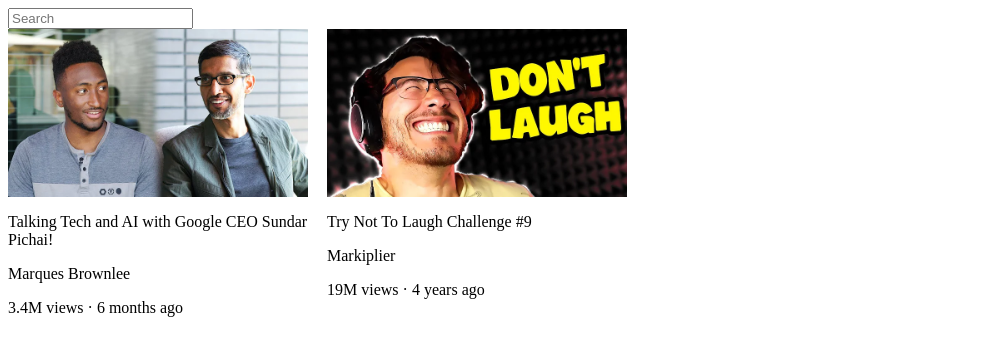
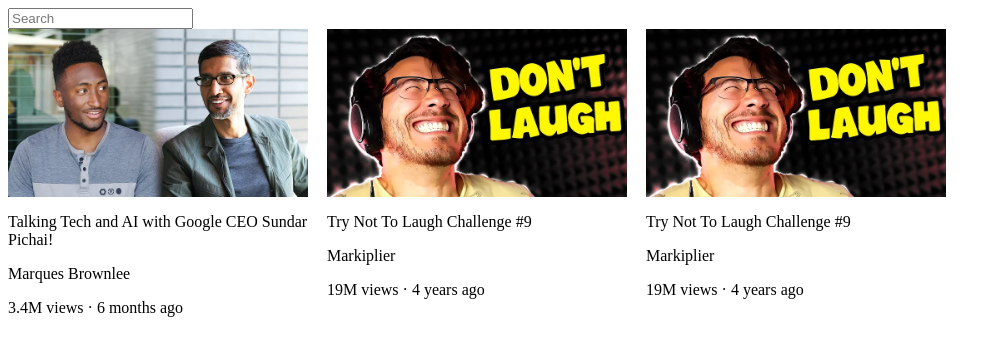
Before and after one commit to Dorfink/youtube-clone, a plain HTML site: page youtube.html in a window 1280 px wide. Shown: the whole page, without its empty margins (0-1001 px from the left). Drawn offline with Linux system fonts and the light colour scheme.

Commit message:
Version 2

```diff
--- a/youtube.html
+++ b/youtube.html
@@ -21,5 +21,12 @@
     <p class="video-author">Markiplier</p>
     <p class="video-stats">19M views &#183; 4 years ago</p>
   </div>
+  <div class="video-preview">
+    <img class="thumbnail" src="thumbnails/thumbnail-2.webp">
+
+    <p class="video-title">Try Not To Laugh Challenge #9</p>
+    <p class="video-author">Markiplier</p>
+    <p class="video-stats">19M views &#183; 4 years ago</p>
+  </div>
 </body>
 </html>
```
